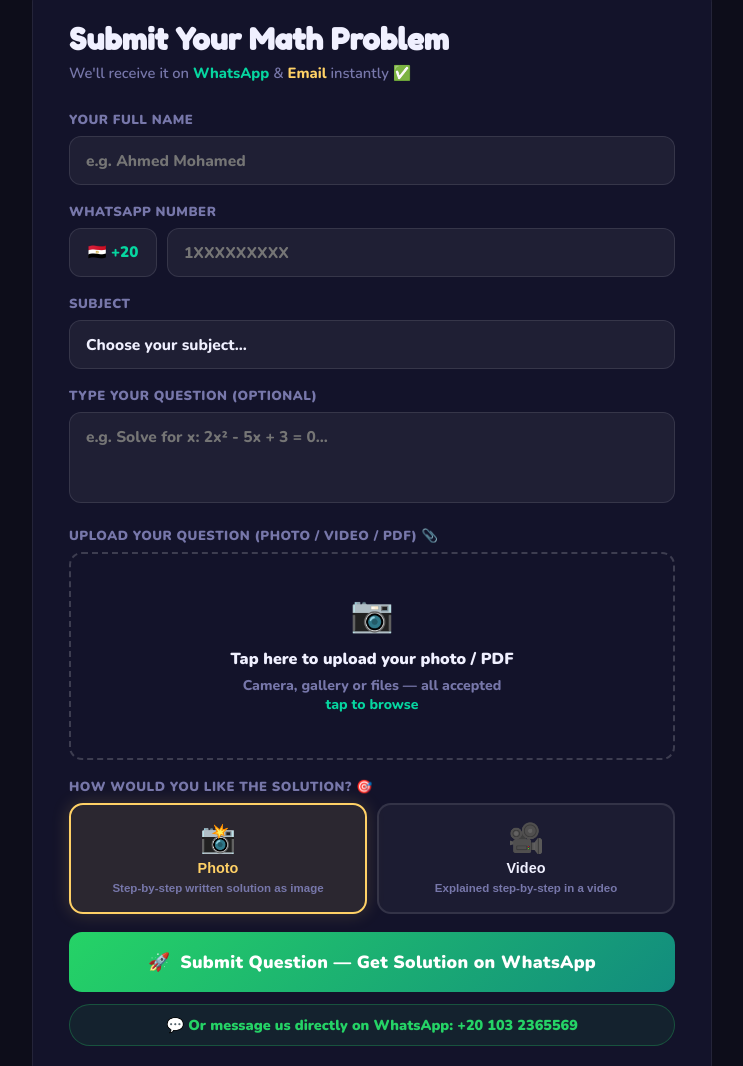
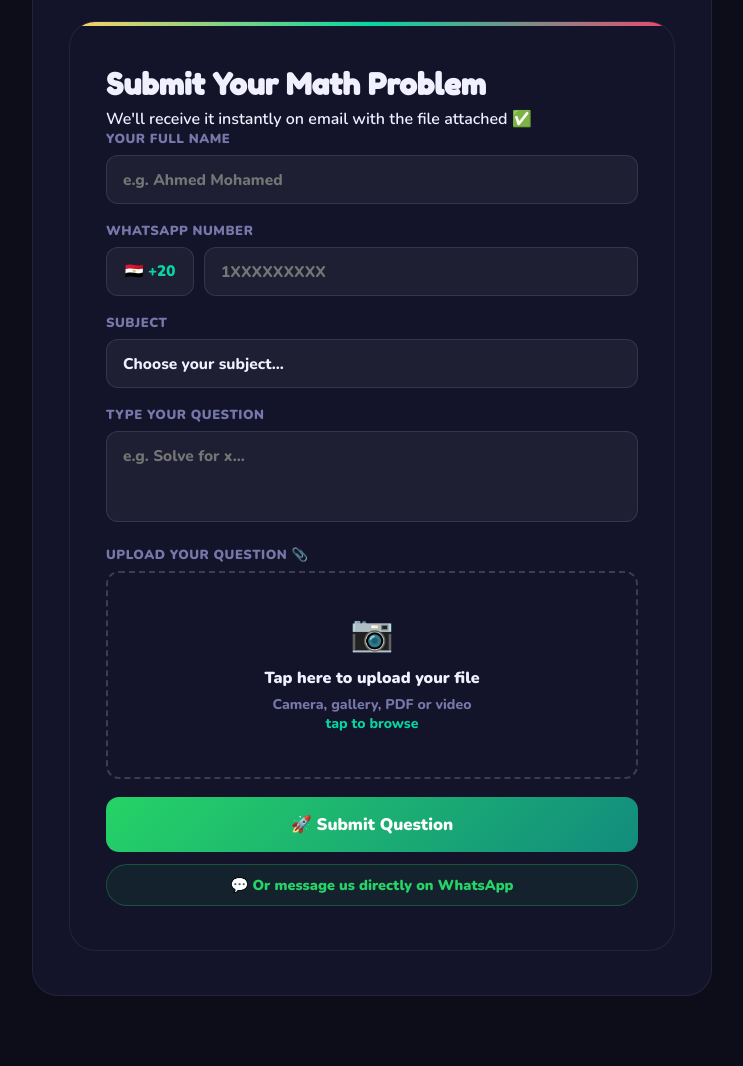
Before and after one commit to abdelrhmansherif847-dot/MathWiz, a plain HTML site: page index.html in a window 1280 px wide. Shown: the part 1664-2730 px from the top of the page, without its empty margins (268-1011 px from the left). Drawn offline with nearby package versions, Linux system fonts and the light colour scheme.

Commit message:
Update index.html

```diff
--- a/index.html
+++ b/index.html
@@ -296,70 +296,137 @@ footer{text-align:center;padding:44px 20px;border-top:1px solid rgba(255,255,255
     </div>
   </div>
   <div class="submit-wrap reveal">
+  <div class="submit-wrap reveal">
+
+<form
+  action="https://formsubmit.co/abdelrhmansherif847@gmail.com"
+  method="POST"
+  enctype="multipart/form-data"
+>
+
+<input type="hidden" name="_captcha" value="false">
+<input type="hidden" name="_subject" value="New MathWiz Question 🚀">
+
 <h2>Submit Your Math Problem</h2>
-    <p>We'll receive it on <strong style="color:var(--g)">WhatsApp</strong> &amp; <strong style="color:var(--y)">Email</strong> instantly ✅</p>
+
+<p>
+We'll receive it instantly on email with the file attached ✅
+</p>
 
 <div class="fg">
 <label>YOUR FULL NAME</label>
-      <input type="text" id="sName" placeholder="e.g. Ahmed Mohamed" autocomplete="name">
+<input
+type="text"
+name="name"
+placeholder="e.g. Ahmed Mohamed"
+required>
 </div>
+
 <div class="fg">
 <label>WHATSAPP NUMBER</label>
+
 <div class="phone-row">
 <div class="phone-pre">🇪🇬 +20</div>
-        <input type="tel" id="sPhone" placeholder="1XXXXXXXXX" autocomplete="tel">
+
+<input
+type="tel"
+name="phone"
+placeholder="1XXXXXXXXX"
+required>
+
 </div>
 </div>
+
 <div class="fg">
 <label>SUBJECT</label>
-      <select id="sSubject">
+
+<select name="subject" required>
 <option value="">Choose your subject...</option>
 <option>Algebra</option>
 <option>Geometry</option>
 <option>Trigonometry</option>
 <option>Calculus</option>
-        <option>Statistics &amp; Probability</option>
+<option>Statistics & Probability</option>
 <option>Linear Algebra</option>
 <option>Arithmetic</option>
 <option>Other</option>
 </select>
-    </div>
-    <div class="fg">
-      <label>TYPE YOUR QUESTION (OPTIONAL)</label>
-      <textarea id="sQuestion" rows="3" placeholder="e.g. Solve for x: 2x² - 5x + 3 = 0..."></textarea>
-    </div>
-    <div class="fg">
-      <label>UPLOAD YOUR QUESTION (PHOTO / VIDEO / PDF) 📎</label>
-      <div class="drop-zone" id="dropZone" onclick="document.getElementById('fileInput').click()">
-        <div class="dz-icon">📷</div>
-        <p style="font-size:1rem;font-weight:900;color:#f0f0ff;margin-bottom:6px">Tap here to upload your photo / PDF</p>
-        <p>Camera, gallery or files — all accepted<br><span>tap to browse</span></p>
-        <p id="file-name"></p>
-      </div>
-      <input class="file-input" type="file" id="fileInput" accept="image/*,video/*,application/pdf" onchange="onFile(this)">
-      <div id="img-preview"><img id="preview-img" src="" alt="preview"></div>
-    </div>
-    <div class="fg">
-      <label>HOW WOULD YOU LIKE THE SOLUTION? 🎯</label>
-      <div class="fmt-wrap">
-        <button type="button" class="fmt-btn active" id="fPhoto" onclick="setFmt(this,'photo')">
-          <span class="fmt-icon">📸</span>
-          <span class="fmt-label">Photo</span>
-          <span class="fmt-desc">Step-by-step written solution as image</span>
-        </button>
-        <button type="button" class="fmt-btn" id="fVideo" onclick="setFmt(this,'video')">
-          <span class="fmt-icon">🎥</span>
-          <span class="fmt-label">Video</span>
-          <span class="fmt-desc">Explained step-by-step in a video</span>
-        </button>
-      </div>
+
 </div>
 
-    <p id="formErr" style="display:none;color:#EF476F;font-weight:800;font-size:.88rem;margin-bottom:10px;text-align:center;background:rgba(239,71,111,.1);padding:10px;border-radius:10px;"></p>
-    <button class="submit-btn" id="submitBtn" onclick="doSubmit()" style="font-size:1.1rem;padding:18px;letter-spacing:.3px">
-      <span>🚀</span> Submit Question — Get Solution on WhatsApp
+<div class="fg">
+
+<label>TYPE YOUR QUESTION</label>
+
+<textarea
+name="question"
+rows="3"
+placeholder="e.g. Solve for x..."
+></textarea>
+
+</div>
+
+<div class="fg">
+
+<label>UPLOAD YOUR QUESTION 📎</label>
+
+<div
+class="drop-zone"
+onclick="document.getElementById('fileInput').click()"
+>
+
+<div class="dz-icon">📷</div>
+
+<p style="font-size:1rem;font-weight:900;color:#f0f0ff;margin-bottom:6px">
+Tap here to upload your file
+</p>
+
+<p>
+Camera, gallery, PDF or video<br>
+<span>tap to browse</span>
+</p>
+
+<p id="file-name"></p>
+
+</div>
+
+<input
+class="file-input"
+type="file"
+id="fileInput"
+name="attachment"
+accept="image/*,video/*,application/pdf"
+required
+onchange="onFile(this)"
+>
+
+<div id="img-preview">
+<img id="preview-img" src="" alt="preview">
+</div>
+
+</div>
+
+<button
+class="submit-btn"
+type="submit"
+>
+
+🚀 Submit Question
+
 </button>
-    <a href="https://wa.me/201032365569" target="_blank" class="wa-direct">💬 Or message us directly on WhatsApp: +20 103 2365569</a>
+
+</form>
+
+<a
+href="https://wa.me/201032365569"
+target="_blank"
+class="wa-direct"
+>
+
+💬 Or message us directly on WhatsApp
+
+</a>
+
 </div>
 </section>
 
```
Lines whose indentation alone changed are shown as unchanged.
